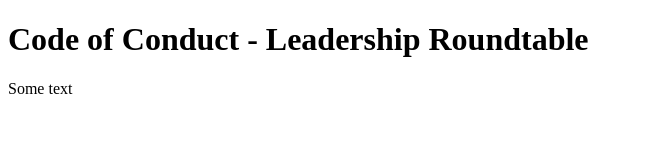
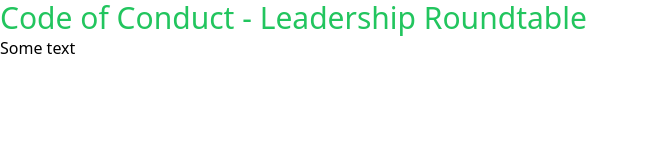
Before and after one commit to lucdoe/leadership-roundtable-coc, a plain HTML site: page public/index.html in a window 1280 px wide. Shown: the whole page, without its empty margins (0-650 px from the left). Drawn offline with nearby package versions, Linux system fonts and the light colour scheme.

Commit message:
added tailwind

```diff
--- a/public/index.html
+++ b/public/index.html
@@ -4,10 +4,11 @@
 
     <head>
         <title>Page Title</title>
+        <script src="https://cdn.tailwindcss.com"></script>
     </head>
 
     <body>
-        <h1 id="code-of-conduct-leadership-roundtable">Code of Conduct - Leadership Roundtable</h1>
+        <h1 class="text-green-500 text-3xl">Code of Conduct - Leadership Roundtable</h1>
         <p>Some text</p>
     </body>
 
```
